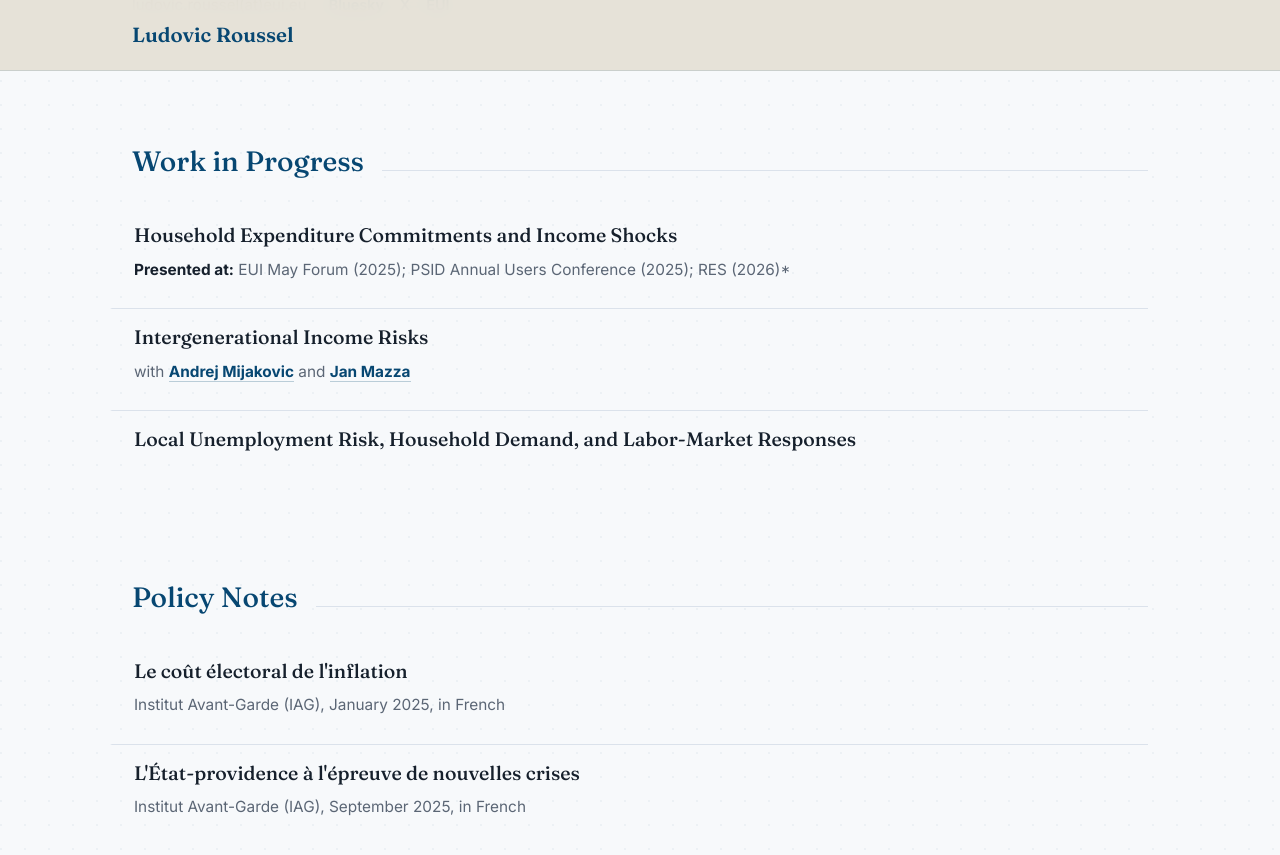
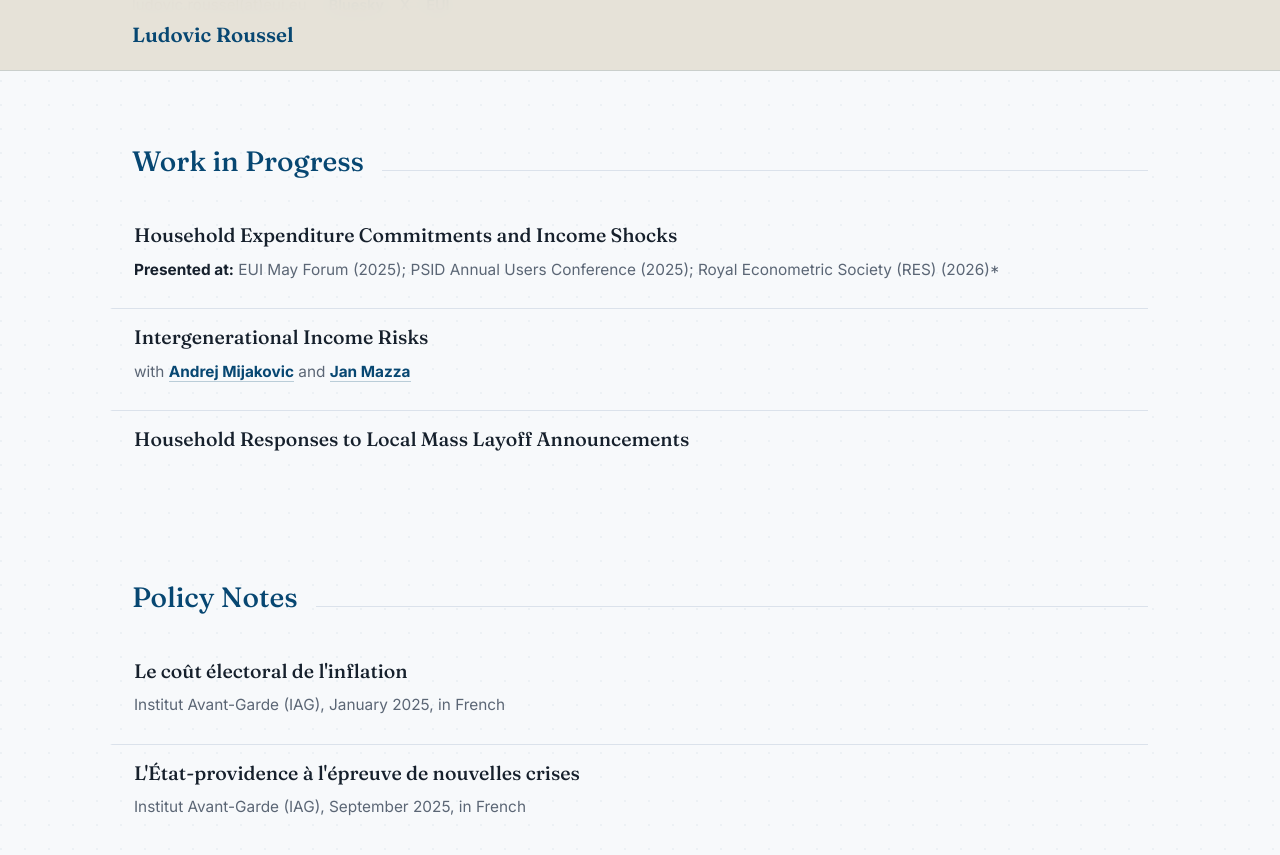
Before and after one commit to LudovicRoussel/ludovicroussel.github.io, a Jekyll site: the page built from index.md, in a window 1280 px wide and 900 px high, scrolled down 520 px. Shown: the top 855 px of the window. Built offline with Jekyll 4.4.1, drawn with Linux system fonts in a browser that asks for light colours.

Commit message:
Update research paper titles

```diff
--- a/index.md
+++ b/index.md
@@ -40,7 +40,7 @@ title: "Ludovic Roussel"
 
     <article class="paper">
       <h4 class="paper-title">Household Expenditure Commitments and Income Shocks</h4>
-      <p class="meta"><strong>Presented at:</strong> EUI May Forum (2025); PSID Annual Users Conference (2025); RES (2026)*</p>
+      <p class="meta"><strong>Presented at:</strong> EUI May Forum (2025); PSID Annual Users Conference (2025); Royal Econometric Society (RES) (2026)*</p>
     </article>
 
     <article class="paper">
@@ -49,7 +49,7 @@ title: "Ludovic Roussel"
     </article>
 
     <article class="paper">
-      <h4 class="paper-title">Local Unemployment Risk, Household Demand, and Labor-Market Responses</h4>
+      <h4 class="paper-title">Household Responses to Local Mass Layoff Announcements</h4>
     </article>
   </div>
 </section>
```
